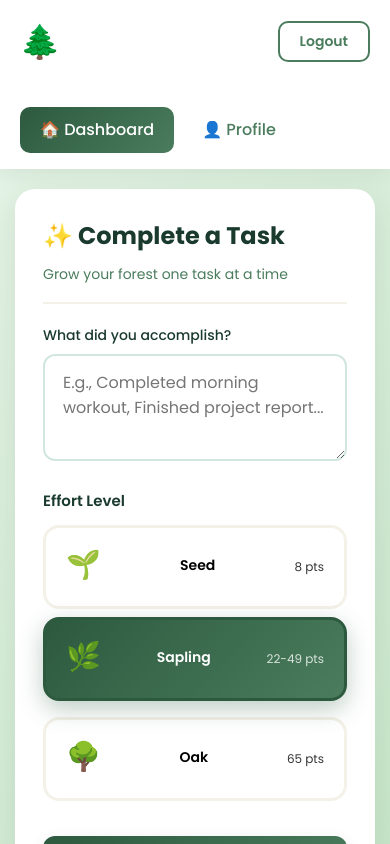
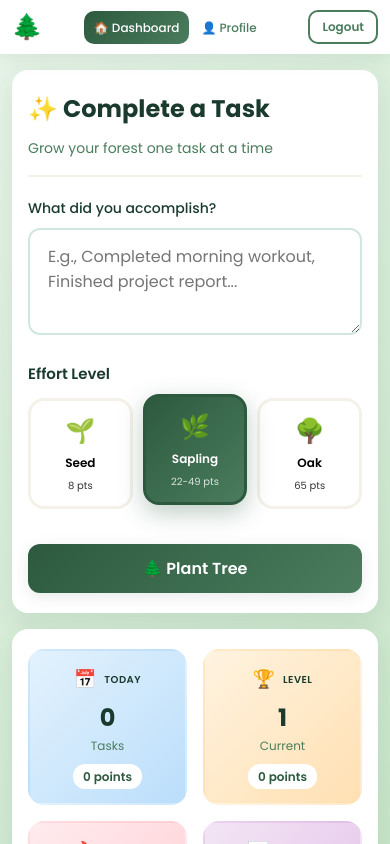
Before and after one commit to Naveenasri-T/Done-List, a React (Vite) app in the folder frontend/: page /dashboard in a window 390 px wide. Built offline with nearby package versions, Linux system fonts and the light colour scheme; no server answers; sample sign-in values are in the browser's storage.

Commit message:
fixed layout

```diff
--- a/frontend/src/App.css
+++ b/frontend/src/App.css
@@ -86,11 +86,13 @@
   padding: 14px 18px;
   border: 2px solid #d1e7dd;
   border-radius: 12px;
-  font-size: 16px;
+  font-size: 16px; /* prevents iOS zoom */
   font-family: 'Poppins', sans-serif;
   transition: all 0.3s ease;
   background: white;
   color: var(--forest-dark);
+  -webkit-appearance: none;
+  appearance: none;
 }
 
 .input-group input:focus,
@@ -113,6 +115,13 @@
   padding: 28px;
   box-shadow: 0 8px 30px var(--shadow);
   transition: all 0.3s ease;
+}
+
+@media (max-width: 480px) {
+  .card {
+    padding: 20px 16px;
+    border-radius: 16px;
+  }
 }
 
 .card:hover {
--- a/frontend/src/components/Navbar.css
+++ b/frontend/src/components/Navbar.css
@@ -10,22 +10,24 @@
 .navbar-container {
   max-width: 1400px;
   margin: 0 auto;
-  padding: 16px 20px;
+  padding: 12px 20px;
   display: flex;
   align-items: center;
   justify-content: space-between;
-  gap: 30px;
+  gap: 16px;
+  flex-wrap: nowrap;
 }
 
 .navbar-logo {
   display: flex;
   align-items: center;
-  gap: 10px;
+  gap: 8px;
   text-decoration: none;
   color: var(--forest-dark);
-  font-size: 24px;
+  font-size: 20px;
   font-weight: 700;
   transition: transform 0.3s ease;
+  flex-shrink: 0;
 }
 
 .navbar-logo:hover {
@@ -33,7 +35,7 @@
 }
 
 .logo-icon {
-  font-size: 32px;
+  font-size: 28px;
   animation: pulse 2s ease-in-out infinite;
 }
 
@@ -46,21 +48,23 @@
 
 .navbar-menu {
   display: flex;
-  gap: 8px;
+  gap: 4px;
   flex: 1;
   justify-content: center;
 }
 
 .nav-link {
-  padding: 10px 20px;
+  padding: 8px 16px;
   border-radius: 10px;
   text-decoration: none;
   color: var(--forest-light);
   font-weight: 500;
+  font-size: 14px;
   transition: all 0.3s ease;
   display: flex;
   align-items: center;
   gap: 6px;
+  white-space: nowrap;
 }
 
 .nav-link:hover {
@@ -76,7 +80,8 @@
 .navbar-user {
   display: flex;
   align-items: center;
-  gap: 20px;
+  gap: 12px;
+  flex-shrink: 0;
 }
 
 .user-info {
@@ -88,53 +93,78 @@
 .user-name {
   font-weight: 600;
   color: var(--forest-dark);
-  font-size: 15px;
+  font-size: 14px;
 }
 
 .user-level {
-  font-size: 12px;
+  font-size: 11px;
   color: var(--forest-light);
   background: var(--cream);
-  padding: 2px 10px;
+  padding: 2px 8px;
   border-radius: 10px;
 }
 
 .btn-logout {
-  padding: 8px 20px;
+  padding: 7px 16px;
   background: transparent;
   border: 2px solid var(--forest-light);
   border-radius: 10px;
   color: var(--forest-light);
   font-weight: 600;
-  font-size: 14px;
+  font-size: 13px;
   cursor: pointer;
   transition: all 0.3s ease;
   font-family: 'Poppins', sans-serif;
+  white-space: nowrap;
 }
 
 .btn-logout:hover {
   background: var(--forest-light);
   color: white;
-  transform: translateY(-2px);
 }
 
+/* Tablet */
 @media (max-width: 768px) {
   .navbar-container {
-    flex-wrap: wrap;
+    padding: 10px 16px;
+    gap: 10px;
   }
 
-  .navbar-menu {
-    order: 3;
-    width: 100%;
-    justify-content: flex-start;
-    padding-top: 10px;
+  .logo-text {
+    display: none;
   }
 
   .user-info {
     display: none;
   }
 
-  .logo-text {
-    display: none;
+  .nav-link {
+    padding: 8px 12px;
+    font-size: 13px;
   }
 }
+
+/* Mobile */
+@media (max-width: 480px) {
+  .navbar-container {
+    padding: 8px 12px;
+  }
+
+  .navbar-menu {
+    gap: 2px;
+  }
+
+  .nav-link {
+    padding: 7px 10px;
+    font-size: 12px;
+  }
+
+  .btn-logout {
+    padding: 6px 12px;
+    font-size: 12px;
+  }
+
+  .logo-icon {
+    font-size: 24px;
+  }
+}
--- a/frontend/src/components/StatsPanel.css
+++ b/frontend/src/components/StatsPanel.css
@@ -48,11 +48,11 @@
 }
 
 .stat-emoji {
-  font-size: 24px;
+  font-size: 22px;
 }
 
 .stat-title {
-  font-size: 13px;
+  font-size: 12px;
   font-weight: 600;
   color: var(--forest-dark);
   text-transform: uppercase;
@@ -60,7 +60,7 @@
 }
 
 .stat-value {
-  font-size: 36px;
+  font-size: 32px;
   font-weight: 700;
   color: var(--forest-dark);
   line-height: 1;
@@ -74,17 +74,29 @@
 }
 
 .stat-subvalue {
-  font-size: 13px;
+  font-size: 12px;
   font-weight: 600;
   color: var(--forest-green);
   background: white;
   display: inline-block;
-  padding: 4px 12px;
+  padding: 3px 10px;
   border-radius: 12px;
 }
 
-@media (max-width: 600px) {
-  .stats-grid {
-    grid-template-columns: 1fr;
+@media (max-width: 480px) {
+  .stat-card {
+    padding: 14px 10px;
+  }
+
+  .stat-value {
+    font-size: 26px;
+  }
+
+  .stat-emoji {
+    font-size: 18px;
+  }
+
+  .stat-title {
+    font-size: 10px;
   }
 }
--- a/frontend/src/components/TaskForm.css
+++ b/frontend/src/components/TaskForm.css
@@ -17,21 +17,22 @@
 .effort-options {
   display: grid;
   grid-template-columns: repeat(3, 1fr);
-  gap: 12px;
+  gap: 10px;
 }
 
 .effort-btn {
   background: white;
   border: 3px solid var(--cream);
   border-radius: 16px;
-  padding: 18px 12px;
+  padding: 16px 8px;
   cursor: pointer;
   transition: all 0.3s ease;
   display: flex;
   flex-direction: column;
   align-items: center;
-  gap: 6px;
+  gap: 4px;
   font-family: 'Poppins', sans-serif;
+  min-width: 0;
 }
 
 .effort-btn:hover {
@@ -49,18 +50,18 @@
 }
 
 .effort-icon {
-  font-size: 32px;
-  margin-bottom: 4px;
+  font-size: 28px;
+  margin-bottom: 2px;
 }
 
 .effort-name {
   font-weight: 600;
-  font-size: 14px;
+  font-size: 13px;
   margin-bottom: 2px;
 }
 
 .effort-points {
-  font-size: 12px;
+  font-size: 11px;
   opacity: 0.8;
 }
 
@@ -69,18 +70,20 @@
   color: white;
 }
 
-@media (max-width: 600px) {
-  .effort-options {
-    grid-template-columns: 1fr;
-  }
-
+@media (max-width: 400px) {
   .effort-btn {
-    flex-direction: row;
-    justify-content: space-between;
-    padding: 16px 20px;
+    padding: 12px 6px;
   }
 
   .effort-icon {
-    font-size: 28px;
+    font-size: 24px;
+  }
+
+  .effort-name {
+    font-size: 12px;
+  }
+
+  .effort-points {
+    font-size: 10px;
   }
 }
--- a/frontend/src/index.css
+++ b/frontend/src/index.css
@@ -2,6 +2,7 @@
   margin: 0;
   padding: 0;
   box-sizing: border-box;
+  -webkit-tap-highlight-color: transparent;
 }
 
 :root {
@@ -18,6 +19,7 @@
 html {
   height: 100%;
   overflow-x: hidden;
+  -webkit-text-size-adjust: 100%;
 }
 
 body {
--- a/frontend/src/pages/Auth.css
+++ b/frontend/src/pages/Auth.css
@@ -1,6 +1,5 @@
 .auth-container {
   min-height: 100vh;
-  height: 100vh;
   display: flex;
   align-items: center;
   justify-content: center;
@@ -12,10 +11,10 @@
 
 .auth-card {
   background: white;
-  border-radius: 30px;
-  padding: 50px 45px;
+  border-radius: 24px;
+  padding: 40px 36px;
   box-shadow: 0 20px 60px rgba(26, 58, 46, 0.15);
-  max-width: 450px;
+  max-width: 440px;
   width: 100%;
   position: relative;
   z-index: 10;
@@ -172,16 +171,15 @@
 
 @media (max-width: 768px) {
   .auth-card {
-    padding: 40px 30px;
-    max-width: 100%;
+    padding: 32px 24px;
   }
 
   .forest-icon {
-    font-size: 56px;
+    font-size: 52px;
   }
 
   .auth-header h1 {
-    font-size: 26px;
+    font-size: 24px;
   }
 
   .tree-emoji {
@@ -190,19 +188,32 @@
 }
 
 @media (max-width: 480px) {
+  .auth-container {
+    padding: 16px;
+    align-items: flex-start;
+    padding-top: 40px;
+  }
+
   .auth-card {
-    padding: 30px 20px;
+    padding: 28px 20px;
+    border-radius: 20px;
   }
 
   .forest-icon {
-    font-size: 48px;
+    font-size: 44px;
+    margin-bottom: 12px;
   }
 
   .auth-header h1 {
-    font-size: 24px;
+    font-size: 22px;
   }
 
-  .auth-container {
-    padding: 15px;
+  .auth-header p {
+    font-size: 14px;
+  }
+
+  .btn-full {
+    padding: 14px;
+    font-size: 16px;
   }
 }
--- a/frontend/src/pages/Dashboard.css
+++ b/frontend/src/pages/Dashboard.css
@@ -23,9 +23,10 @@
 
 .dashboard-right {
   position: sticky;
-  top: 90px;
-  max-height: calc(100vh - 120px);
+  top: 70px;
+  max-height: calc(100vh - 100px);
   overflow-y: auto;
+  scrollbar-width: thin;
 }
 
 @media (max-width: 1024px) {
@@ -35,15 +36,31 @@
 
   .dashboard-right {
     position: static;
+    max-height: none;
+    overflow-y: visible;
   }
 }
 
-@media (max-width: 600px) {
+@media (max-width: 768px) {
   .dashboard-main {
-    padding: 20px 15px;
+    padding: 20px 16px;
   }
 
   .dashboard-grid {
     gap: 20px;
   }
+
+  .dashboard-left {
+    gap: 16px;
+  }
 }
+
+@media (max-width: 480px) {
+  .dashboard-main {
+    padding: 16px 12px;
+  }
+
+  .dashboard-grid {
+    gap: 14px;
+  }
+}
```
